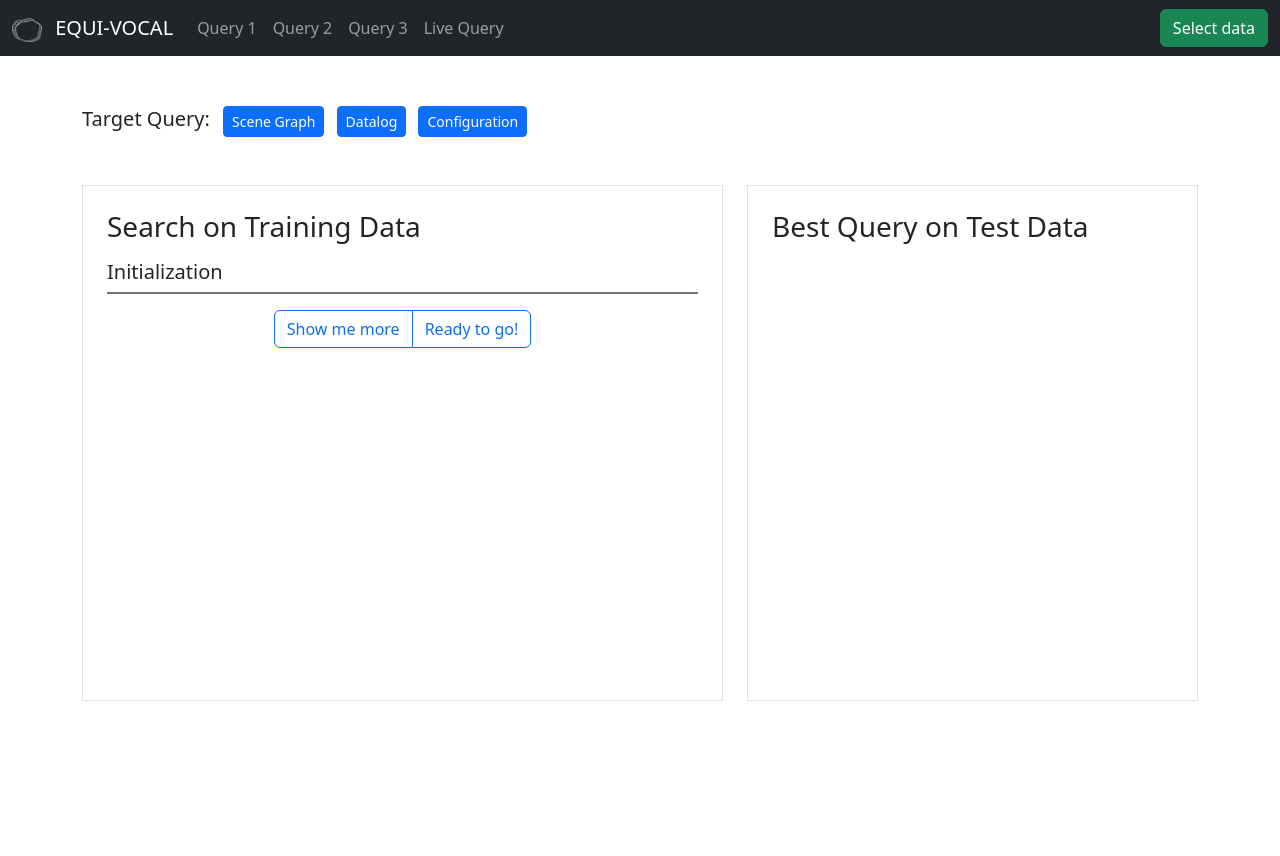
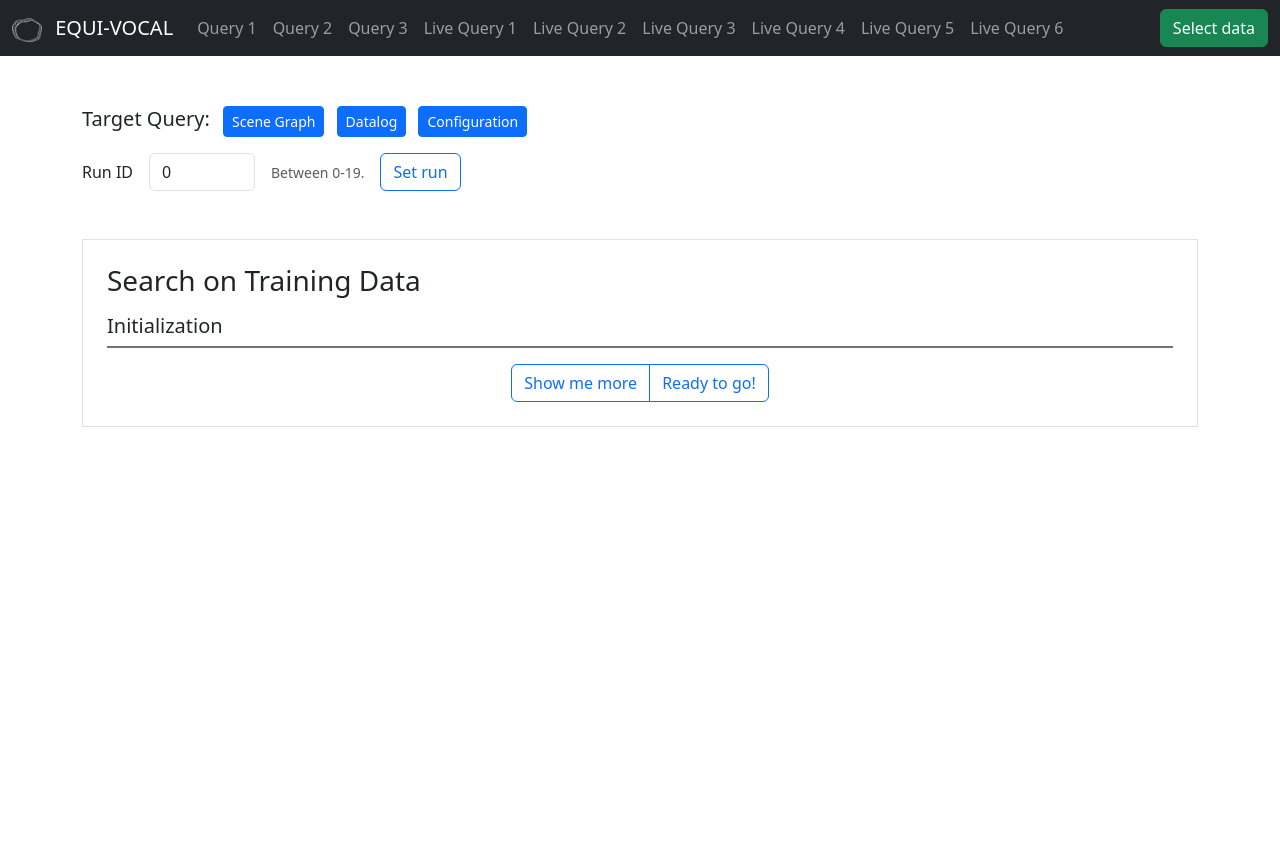
Before and after one commit to uwdb/equi-vocal-demo, a Django app: template equi_app/templates/equi_app/index.html in a window 1280 px wide. Run offline with Django 4.2, Linux system fonts and the light colour scheme; the template is opened without the code that fills it, so the values that code supplies are empty; some libraries are stand-ins or nearby versions.

Commit message:
support user study

```diff
--- a/equi_app/static/equi_app/js/main.js
+++ b/equi_app/static/equi_app/js/main.js
@@ -53,19 +53,34 @@ if (configPopoverTrigger) {
 }
 
 
-const createSampleInput = (segment_src, segment_label, i, prefix, is_live) => {
-    console.log("is_live: ", is_live)
-    if (is_live) {
+const createSampleInput = (segment_src, segment_label, i, prefix, task_name) => {
+    if (task_name == "live") {
         return $(`
             <div class="card m-1">
                 <video width="180" controls autoplay loop muted class="p-2">
                     <source src="${segment_src}" type="video/mp4"> Your browser does not support the video tag.
                 </video>
-                <div class="card-body btn-group btn-group-sm" role="group" aria-label="Binary label of the video segment">
+                <div class="card-body btn-group btn-group-sm p-2" role="group" aria-label="Binary label of the video segment">
                     <input type="radio" class="btn-check to_submit" name="${prefix}_btnradio_${i}" id="${prefix}_btnradio1_${i}" autocomplete="off" checked>
                     <label class="btn btn-outline-primary" for="${prefix}_btnradio1_${i}">Positive</label>
 
                     <input type="radio" class="btn-check" name="${prefix}_btnradio_${i}" id="${prefix}_btnradio2_${i}" autocomplete="off">
+                    <label class="btn btn-outline-primary" for="${prefix}_btnradio2_${i}">Negative</label>
+                </div>
+            </div>
+        `);
+    }
+    else if (task_name == "user_study") {
+        return $(`
+            <div class="card m-1">
+                <video width="180" controls autoplay loop muted class="p-2">
+                    <source src="${segment_src}" type="video/mp4"> Your browser does not support the video tag.
+                </video>
+                <div class="card-body btn-group btn-group-sm p-2" role="group" aria-label="Binary label of the video segment">
+                    <input type="radio" class="btn-check to_submit" name="${prefix}_btnradio_${i}" id="${prefix}_btnradio1_${i}" autocomplete="off" ${segment_label == 1 ? 'checked' : 'disabled'}>
+                    <label class="btn btn-outline-primary" for="${prefix}_btnradio1_${i}">Positive</label>
+
+                    <input type="radio" class="btn-check" name="${prefix}_btnradio_${i}" id="${prefix}_btnradio2_${i}" autocomplete="off" ${segment_label == 1 ? 'disabled' : 'checked'}>
                     <label class="btn btn-outline-primary" for="${prefix}_btnradio2_${i}">Negative</label>
                 </div>
             </div>
@@ -77,7 +92,7 @@ const createSampleInput = (segment_src, segment_label, i, prefix, is_live) => {
                 <video width="180" controls autoplay loop muted class="p-2">
                     <source src="${segment_src}" type="video/mp4"> Your browser does not support the video tag.
                 </video>
-                <div class="card-body btn-group btn-group-sm" role="group" aria-label="Binary label of the video segment">
+                <div class="card-body btn-group btn-group-sm p-2" role="group" aria-label="Binary label of the video segment">
                     <input type="radio" class="btn-check" name="${prefix}_btnradio_${i}" id="${prefix}_btnradio1_${i}" autocomplete="off" ${segment_label == 1 ? 'checked' : 'disabled'}>
                     <label class="btn btn-outline-primary" for="${prefix}_btnradio1_${i}">Positive</label>
 
@@ -151,9 +166,21 @@ async function showMoreSegments() {
     }
 }
 
+// First thing: remove/disable the button, and show a spinner
+$(document).ready(function () {
+    disabledSpinnerButton();
+});
+
+function disabledSpinnerButton() {
+    $("button.spinnable").click(function () {
+        // disable button
+        $(this).prop("disabled", true);
+        // add spinner to button
+        $(this).html('<span class="spinner-border spinner-border-sm mr-05" role="status" aria-hidden="true"></span> Loading');
+    });
+}
+
 async function iterativeSynthesis(flag) {
-    $(this).attr("disabled", true);
-    // First thing: remove/disable the button, and show a spinner
     var response;
     if (flag == 'live') {
         // Get the user labels
@@ -168,6 +195,8 @@ async function iterativeSynthesis(flag) {
                 user_labels.push(0);
             }
             elementArray[i].classList.replace("to_submit", "submitted")
+            // elementArray[i].disabled = true;
+            // TODO: disable previous buttons for labels by making them unclickable
         }
         console.log(user_labels);
         // TODO: disable previous toggle buttons
@@ -210,14 +239,14 @@ async function iterativeSynthesis(flag) {
         var iteration = data.iteration;
         var sample_idx = data.sample_idx;
         var gallery = $("<div></div>").addClass("d-flex flex-wrap border border-1 border-secondary");
-        gallery.append(createSampleInput(segments[0], 0, sample_idx, iteration, flag == 'live')); // 0 is a dummy label
+        gallery.append(createSampleInput(segments[0], 0, sample_idx, iteration, flag)); // 0 is a dummy label
         main_container.append(gallery);
         // Update button
         var button_div = $("<div></div>")
             .addClass("d-flex justify-content-center pt-5 pb-5")
             .attr('id', 'btn');
         var button = $("<button></button>")
-        .addClass("btn btn-outline-primary")
+        .addClass("btn btn-outline-primary spinnable")
         .attr('onclick', "iterativeSynthesis('live')")
         .attr('type', 'button')
         .text("Confirm labels");
@@ -348,7 +377,7 @@ async function iterativeSynthesis(flag) {
         // Update gallery
         var gallery = $("<div></div>").addClass("d-flex flex-wrap border border-1 border-secondary");
         for (var i = 0; i < segments.length; i++) {
-            gallery.append(createSampleInput(segments[i], selected_gt_labels[i], i, iteration, flag == 'live'));
+            gallery.append(createSampleInput(segments[i], selected_gt_labels[i], i, iteration, flag));
         }
         main_container.append(gallery);
         // Update button
@@ -357,19 +386,42 @@ async function iterativeSynthesis(flag) {
             .attr('id', 'btn');
         if (flag == 'live') {
             var button = $("<button></button>")
-                .addClass("btn btn-outline-primary")
+                .addClass("btn btn-outline-primary spinnable")
                 .attr('onclick', "iterativeSynthesis('live')")
                 .attr('type', 'button')
                 .text("Confirm labels");
         }
         else {
             var button = $("<button></button>")
-                .addClass("btn btn-outline-primary")
+                .addClass("btn btn-outline-primary spinnable")
                 .attr('onclick', "iterativeSynthesis()")
                 .attr('type', 'button')
                 .text("Confirm labels");
         }
         button_div.append(button);
         main_container.append(button_div);
+        disabledSpinnerButton();
     }
 }
+
+async function setRun() {
+    var run_id = $("#run_id").val();
+    const settings = {
+        method: 'POST',
+        headers: {
+            Accept: 'application/json',
+            'Content-Type': 'application/json',
+        },
+        body: JSON.stringify({
+            run_id: run_id
+        })
+    };
+    response = await fetch("set_run/", settings);
+    var data = await response.json();
+    var segments = data.video_paths;
+    var labels = data.labels;
+    $("#gallery").empty();
+    for (var i = 0; i < segments.length; i++) {
+        $("#gallery").append(createSampleInput(segments[i], labels[i], i, "init", 'user_study'));
+    }
+}
--- a/equi_app/templates/equi_app/index.html
+++ b/equi_app/templates/equi_app/index.html
@@ -60,9 +60,44 @@
                     </li>
                     <li class="nav-item">
                         {% if query_idx == 3 %}
-                        <a class="nav-link active" href="3">Live Query</a>
+                        <a class="nav-link active" href="3">Live Query 1</a>
                         {% else %}
-                        <a class="nav-link" href="3">Live Query</a>
+                        <a class="nav-link" href="3">Live Query 1</a>
+                        {% endif %}
+                    </li>
+                    <li class="nav-item">
+                        {% if query_idx == 4 %}
+                        <a class="nav-link active" href="4">Live Query 2</a>
+                        {% else %}
+                        <a class="nav-link" href="4">Live Query 2</a>
+                        {% endif %}
+                    </li>
+                    <li class="nav-item">
+                        {% if query_idx == 5 %}
+                        <a class="nav-link active" href="5">Live Query 3</a>
+                        {% else %}
+                        <a class="nav-link" href="5">Live Query 3</a>
+                        {% endif %}
+                    </li>
+                    <li class="nav-item">
+                        {% if query_idx == 6 %}
+                        <a class="nav-link active" href="6">Live Query 4</a>
+                        {% else %}
+                        <a class="nav-link" href="6">Live Query 4</a>
+                        {% endif %}
+                    </li>
+                    <li class="nav-item">
+                        {% if query_idx == 7 %}
+                        <a class="nav-link active" href="7">Live Query 5</a>
+                        {% else %}
+                        <a class="nav-link" href="7">Live Query 5</a>
+                        {% endif %}
+                    </li>
+                    <li class="nav-item">
+                        {% if query_idx == 8 %}
+                        <a class="nav-link active" href="8">Live Query 6</a>
+                        {% else %}
+                        <a class="nav-link" href="8">Live Query 6</a>
                         {% endif %}
                     </li>
                 </ul>
@@ -88,8 +123,26 @@
         </button>
         {% endif %}
 
-        <div class="row h-75 pt-5">
-            <div class="col-7 mh-100">
+        <div class="row g-3 pt-3 align-items-center">
+            <div class="col-auto">
+              <label for="run_id" class="col-form-label">Run ID</label>
+            </div>
+            <div class="col-auto">
+              <input type="number" id="run_id" class="form-control" min="0" max="19" value="0">
+            </div>
+            <div class="col-auto">
+              <span class="form-text">
+               Between 0-19.
+              </span>
+            </div>
+            <div class="col-auto">
+                <button id="set_run_btn" type="button spinnable" class="btn btn-outline-primary" onclick="setRun()">Set run</button>
+            </div>
+        </div>
+
+        <div class="row h-85 pt-5">
+            <div class="col-12 mh-100">  <!-- For user study -->
+            <!-- <div class="col-7 mh-100">  For demo -->
                 <div class="border h-100 p-2 overflow-scroll">
                     <div id="main-container" class="m-3">
                         <h3 class="mb-3">Search on Training Data</h3>
@@ -97,31 +150,44 @@
                         <div id="gallery" class="d-flex flex-wrap border border-1 border-secondary">
                             {% for video_path, label in video_paths %}
                             <div class="card m-1">
-                                <video width="150" controls autoplay loop muted class="p-2">
+                                <video width="180" controls autoplay loop muted class="p-2">
                                     <source src="{% static video_path %}" type="video/mp4"> Your browser does not
                                     support the video tag.
                                 </video>
                                 <div class="card-body btn-group btn-group-sm p-2" role="group" aria-label="Binary label of the video segment">
-                                    {% if query_idx == 3 %}
-                                        <input type="radio" class="btn-check to_submit" name="init_btnradio_{{ forloop.counter0 }}" id="init_btnradio1_{{ forloop.counter0 }}" autocomplete="off" checked>
-                                        <label class="btn btn-outline-primary" style="--bs-btn-padding-y: .2rem; --bs-btn-padding-x: .4rem; --bs-btn-font-size: .7rem;" for="init_btnradio1_{{ forloop.counter0 }}">Positive</label>
+                                    {% if query_idx >= 3 %}
+                                        <!-- <input type="radio" class="btn-check to_submit" name="init_btnradio_{{ forloop.counter0 }}" id="init_btnradio1_{{ forloop.counter0 }}" autocomplete="off" checked>
+                                        <label class="btn btn-outline-primary" for="init_btnradio1_{{ forloop.counter0 }}">Positive</label>
 
                                         <input type="radio" class="btn-check" name="init_btnradio_{{ forloop.counter0 }}" id="init_btnradio2_{{ forloop.counter0 }}" autocomplete="off">
-                                        <label class="btn btn-outline-primary" style="--bs-btn-padding-y: .2rem; --bs-btn-padding-x: .4rem; --bs-btn-font-size: .7rem;" for="init_btnradio2_{{ forloop.counter0 }}">Negative</label>
+                                        <label class="btn btn-outline-primary" for="init_btnradio2_{{ forloop.counter0 }}">Negative</label> -->
+                                        {% if label == 1 %}
+                                        <input type="radio" class="btn-check to_submit" name="init_btnradio_{{ forloop.counter0 }}" id="init_btnradio1_{{ forloop.counter0 }}" autocomplete="off" checked>
+                                        {% else %}
+                                        <input type="radio" class="btn-check to_submit" name="init_btnradio_{{ forloop.counter0 }}" id="init_btnradio1_{{ forloop.counter0 }}" autocomplete="off" disabled>
+                                        {% endif %}
+                                        <label class="btn btn-outline-primary" for="init_btnradio1_{{ forloop.counter0 }}">Positive</label>
+
+                                        {% if label == 1 %}
+                                        <input type="radio" class="btn-check" name="init_btnradio_{{ forloop.counter0 }}" id="init_btnradio2_{{ forloop.counter0 }}" autocomplete="off" disabled>
+                                        {% else %}
+                                        <input type="radio" class="btn-check" name="init_btnradio_{{ forloop.counter0 }}" id="init_btnradio2_{{ forloop.counter0 }}" autocomplete="off" checked>
+                                        {% endif %}
+                                        <label class="btn btn-outline-primary" for="init_btnradio2_{{ forloop.counter0 }}">Negative</label>
                                     {% else %}
                                         {% if label == 1 %}
                                         <input type="radio" class="btn-check" name="init_btnradio_{{ forloop.counter0 }}" id="init_btnradio1_{{ forloop.counter0 }}" autocomplete="off" checked>
                                         {% else %}
                                         <input type="radio" class="btn-check" name="init_btnradio_{{ forloop.counter0 }}" id="init_btnradio1_{{ forloop.counter0 }}" autocomplete="off" disabled>
                                         {% endif %}
-                                        <label class="btn btn-outline-primary" style="--bs-btn-padding-y: .2rem; --bs-btn-padding-x: .4rem; --bs-btn-font-size: .7rem;" for="init_btnradio1_{{ forloop.counter0 }}">Positive</label>
+                                        <label class="btn btn-outline-primary" for="init_btnradio1_{{ forloop.counter0 }}">Positive</label>
 
                                         {% if label == 1 %}
                                         <input type="radio" class="btn-check" name="init_btnradio_{{ forloop.counter0 }}" id="init_btnradio2_{{ forloop.counter0 }}" autocomplete="off" disabled>
                                         {% else %}
                                         <input type="radio" class="btn-check" name="init_btnradio_{{ forloop.counter0 }}" id="init_btnradio2_{{ forloop.counter0 }}" autocomplete="off" checked>
                                         {% endif %}
-                                        <label class="btn btn-outline-primary" style="--bs-btn-padding-y: .2rem; --bs-btn-padding-x: .4rem; --bs-btn-font-size: .7rem;" for="init_btnradio2_{{ forloop.counter0 }}">Negative</label>
+                                        <label class="btn btn-outline-primary" for="init_btnradio2_{{ forloop.counter0 }}">Negative</label>
                                     {% endif %}
                                   </div>
                             </div>
@@ -132,12 +198,12 @@
                                 <button type="button" class="btn btn-outline-primary" onclick="showMoreSegments()">Show
                                     me
                                     more</button>
-                                {% if query_idx == 3 %}
-                                <button type="button" class="btn btn-outline-primary"
+                                {% if query_idx >= 3 %}
+                                <button type="button" class="btn btn-outline-primary spinnable"
                                     onclick="iterativeSynthesis('live')">Ready to
                                     go!</button>
                                 {% else %}
-                                <button type="button" class="btn btn-outline-primary"
+                                <button type="button" class="btn btn-outline-primary spinnable"
                                     onclick="iterativeSynthesis('init')">Ready to
                                     go!</button>
                                 {% endif %}
@@ -147,7 +213,7 @@
                     </div>
                 </div>
             </div>
-            <div class="col-5 mh-100">
+            <div class="col-5 mh-100" hidden>
                 <div class="border h-100 p-2 overflow-scroll">
                     <div id = "prediction-container" class="p-3">
                         <h3 class="mb-3">Best Query on Test Data</h3>
--- a/equi_app/urls.py
+++ b/equi_app/urls.py
@@ -15,6 +15,7 @@ urlpatterns = [
     path('iterative_synthesis/', views.iterative_synthesis.as_view()),
     path('iterative_synthesis_init/', views.iterative_synthesis_init.as_view()),
     path('iterative_synthesis_live/', views.iterative_synthesis_live.as_view()),
+    path('set_run/', views.set_run.as_view()),
     path('api/', include(router.urls)),
     path('api-auth/', include('rest_framework.urls', namespace='rest_framework')),
 ]
```
Also changed, not shown: equi_app/views.py (+116 -12 lines), equi_site/settings.py (+13 -4 lines), README.md, equi_app/example_queries.json.
